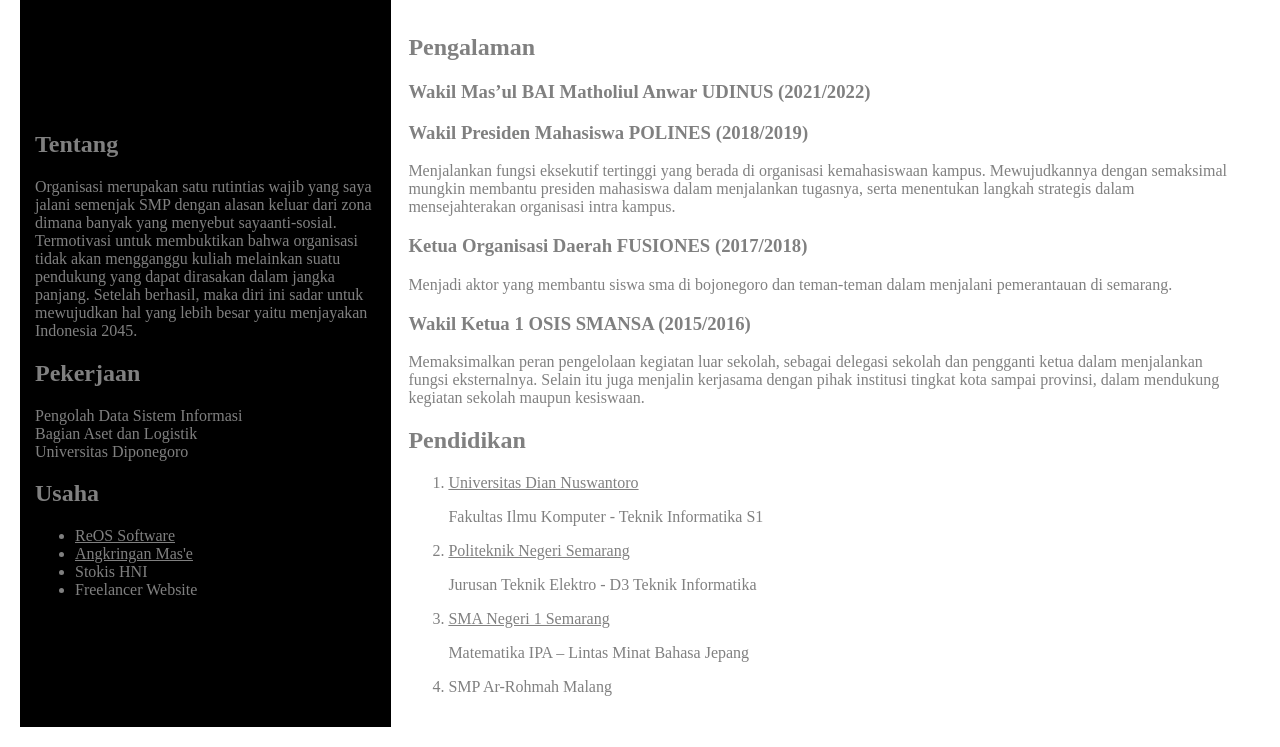
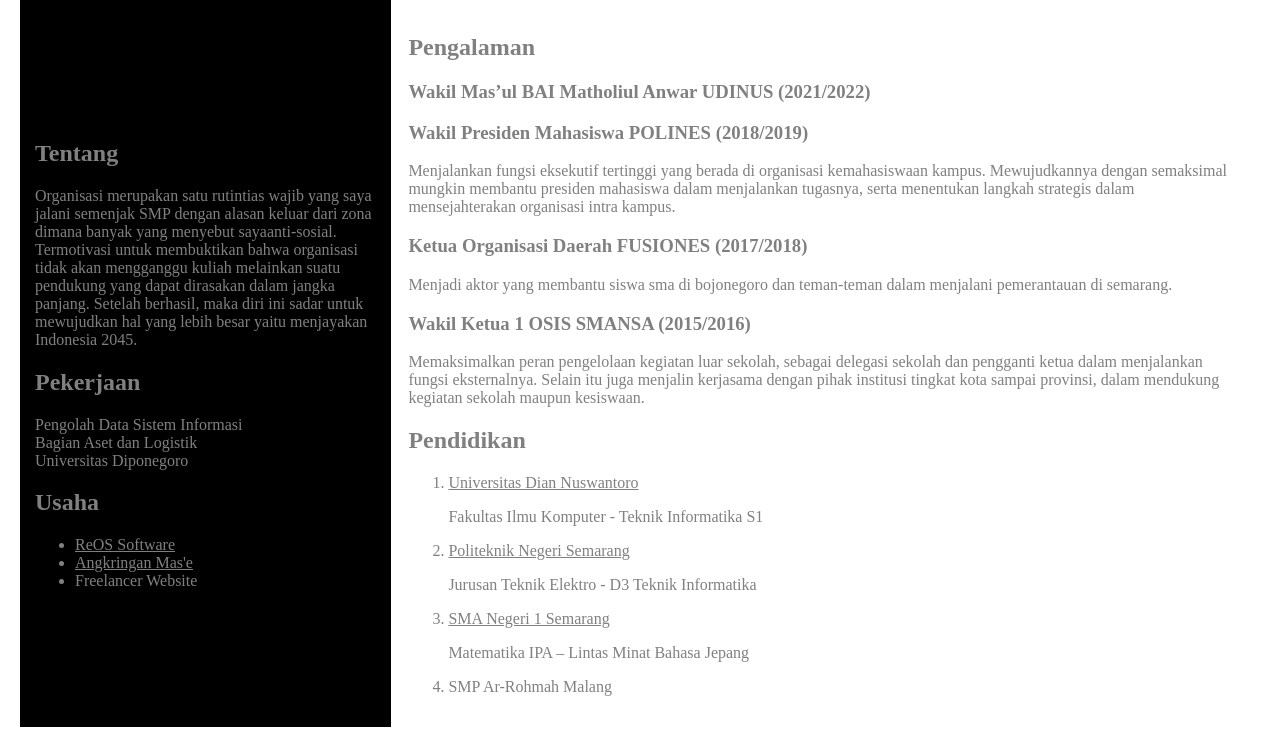
Before and after one commit to fabiyudzaky/fabiyudzaky.github.io, a plain HTML site: page uts.html in a window 1280 px wide. Shown: the part 512-1259 px from the top of the page. Drawn offline with Linux system fonts and the light colour scheme.

Commit message:
Update uts.html

```diff
--- a/uts.html
+++ b/uts.html
@@ -135,7 +135,6 @@
                             Angkringan Mas'e
                         </a>
                     </li>
-                    <li>Stokis HNI</li>
                     <li>Freelancer Website</li>
                 </ul>
             </td>
```
